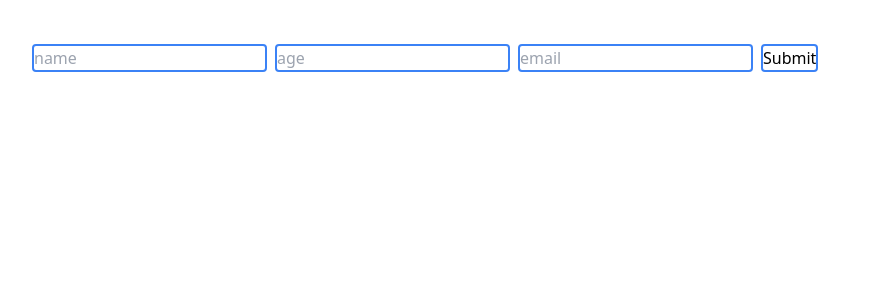
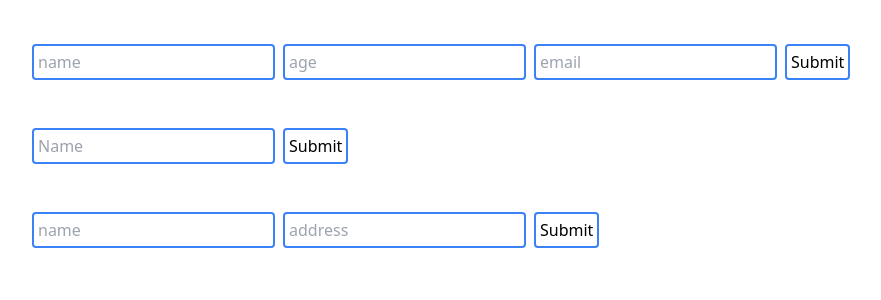
Before and after one commit to Zulquar123/Form, a React (Vite) app: page / in a window 1280 px wide. Shown: the top 300 px of the page, without its empty margins (12-893 px from the left). Built offline with nearby package versions, Linux system fonts and the light colour scheme.

Commit message:
Update with types of form

```diff
--- a/package.json
+++ b/package.json
@@ -11,7 +11,8 @@
   },
   "dependencies": {
     "react": "^18.3.1",
-    "react-dom": "^18.3.1"
+    "react-dom": "^18.3.1",
+    "react-hook-form": "^7.53.0"
   },
   "devDependencies": {
     "@eslint/js": "^9.9.0",
--- a/src/App.jsx
+++ b/src/App.jsx
@@ -1,10 +1,14 @@
 import React from "react";
 import UseRef from "./UseRef";
+import Controlledcompo from "./Controlledcompo";
+import ReactHookForm from "./ReactHookForm";
 
 export default function App() {
   return (
     <div>
       <UseRef />
+      <Controlledcompo />
+      <ReactHookForm />
     </div>
   );
 }
--- a/src/Controlledcompo.jsx
+++ b/src/Controlledcompo.jsx
@@ -0,0 +1,28 @@
+import React, { useState } from "react";
+
+export default function Controlledcompo() {
+  const sty = "border-2 rounded border-blue-500 m-1 p-1";
+  const [val, setVal] = useState({ name: "" });
+  const handleSubmit = (event) => {
+    event.preventDefault();
+  };
+  const onChange = (event) => {
+    setVal({ name: event.target.value });
+    console.log(val);
+  };
+  return (
+    <div className="m-10">
+      <form action="" onSubmit={handleSubmit}>
+        <input
+          onChange={onChange}
+          type="text"
+          placeholder="Name"
+          className={sty}
+        />
+        {/* <input type="text" placeholder="Address" className={sty} />
+        <input type="text" placeholder="Email" className={sty} /> */}
+        <input type="submit" className={sty} />
+      </form>
+    </div>
+  );
+}
--- a/src/ReactHookForm.jsx
+++ b/src/ReactHookForm.jsx
@@ -0,0 +1,27 @@
+import React from "react";
+import { useForm } from "react-hook-form";
+
+export default function ReactHookForm() {
+  const { register, handleSubmit } = useForm();
+  const sty = "border-2 border-blue-500 rounded m-1 p-1 ";
+
+  return (
+    <div className="m-10">
+      <form action="" onSubmit={handleSubmit((data) => console.log(data))}>
+        <input
+          {...register("name")}
+          type="text"
+          placeholder="name"
+          className={sty}
+        />
+        <input
+          {...register("address")}
+          type="text"
+          placeholder="address"
+          className={sty}
+        />
+        <input type="submit" className={sty} />
+      </form>
+    </div>
+  );
+}
--- a/src/UseRef.jsx
+++ b/src/UseRef.jsx
@@ -1,7 +1,7 @@
 import React, { useRef } from "react";
 
 export default function UseRef() {
-  const sty = "border-2 border-blue-500 rounded m-1";
+  const sty = "border-2 border-blue-500 rounded m-1 p-1";
   const name = useRef(null);
   const age = useRef(null);
   const email = useRef(null);
```
Also changed, not shown: 1 other file (tests, documents, lock files or other folders).
